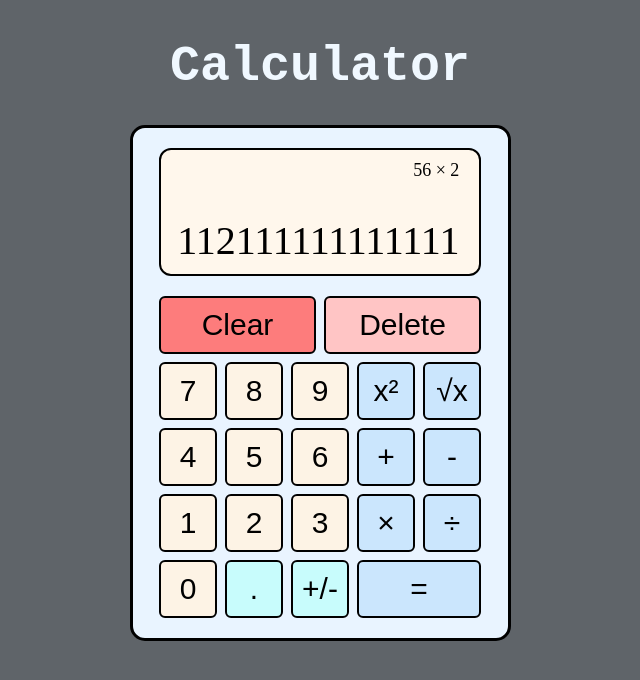
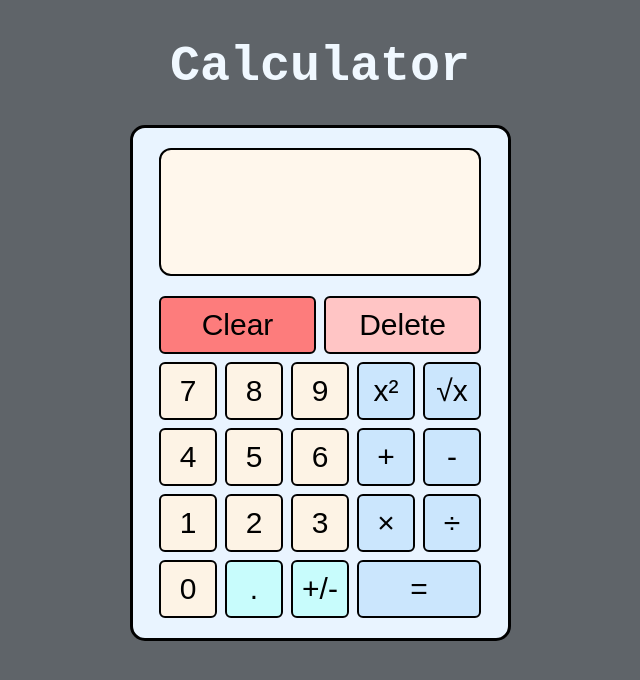
Before and after one commit to Ray-AS/odin-calculator, a plain HTML site: page index.html in a window 1280 px wide. Shown: the whole page, without its empty margins (320-960 px from the left). Drawn offline with Linux system fonts and the light colour scheme.

Commit message:
Remove placeholder numbers & fix bug in display

```diff
--- a/index.html
+++ b/index.html
@@ -13,8 +13,8 @@
 
     <div class="calculator">
       <div class="display">
-        <div class="upper-display">56 × 2</div>
-        <div class="lower-display">112111111111111</div>
+        <div class="upper-display"></div>
+        <div class="lower-display"></div>
       </div>
       <div class="buttons">
         <div class="row-1">
--- a/scripts.js
+++ b/scripts.js
@@ -200,10 +200,10 @@ const callOperate = function(newOperation = null)
 {
   if(num1 && num2 && operation)
   {
-    num1 = round(operate(operation, num1, num2).toString());
     if(!newOperation)
     {
       updateUpperText(num1, operation, num2);
+      num1 = round(operate(operation, num1, num2).toString());
       updateLowerText(num1);
       num2 = '';
       operation = '';
@@ -212,6 +212,7 @@ const callOperate = function(newOperation = null)
     else
     {
       updateUpperText(num1, newOperation);
+      num1 = round(operate(operation, num1, num2).toString());
       num2 = '';
       operation = newOperation;
     }
```
